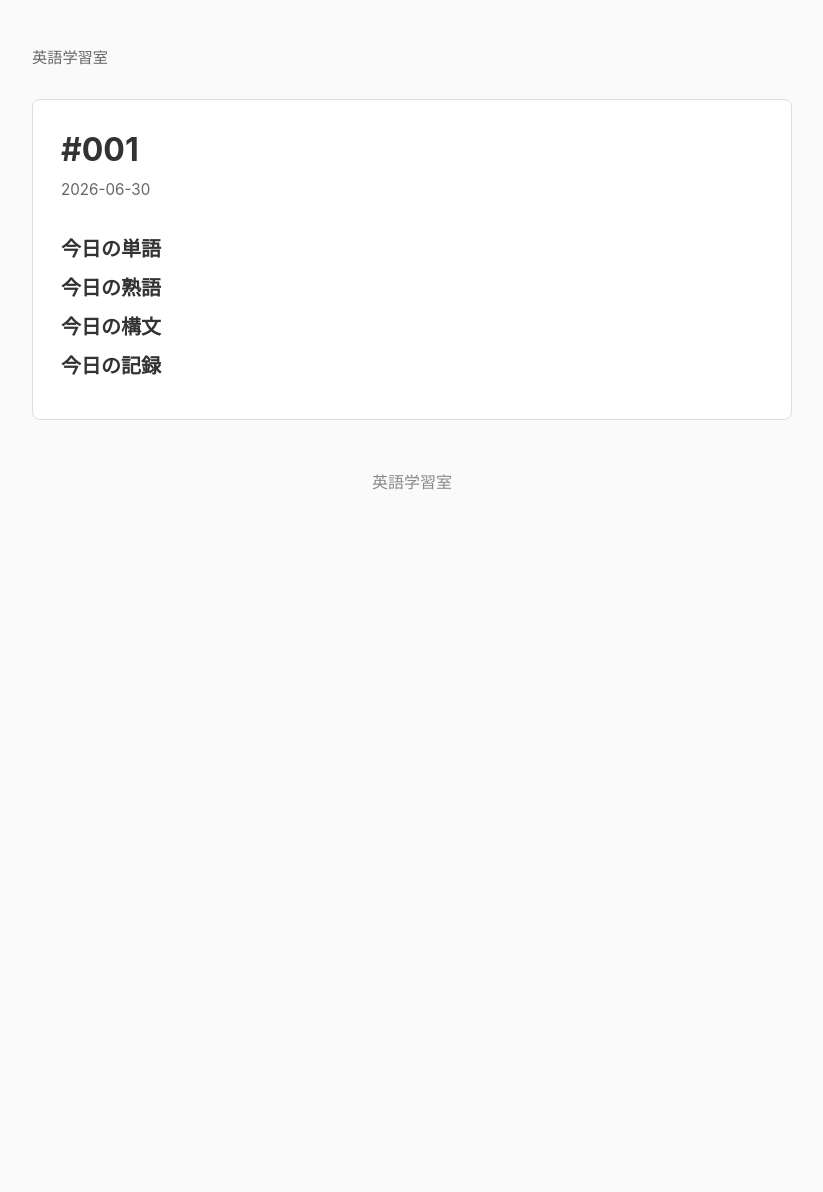
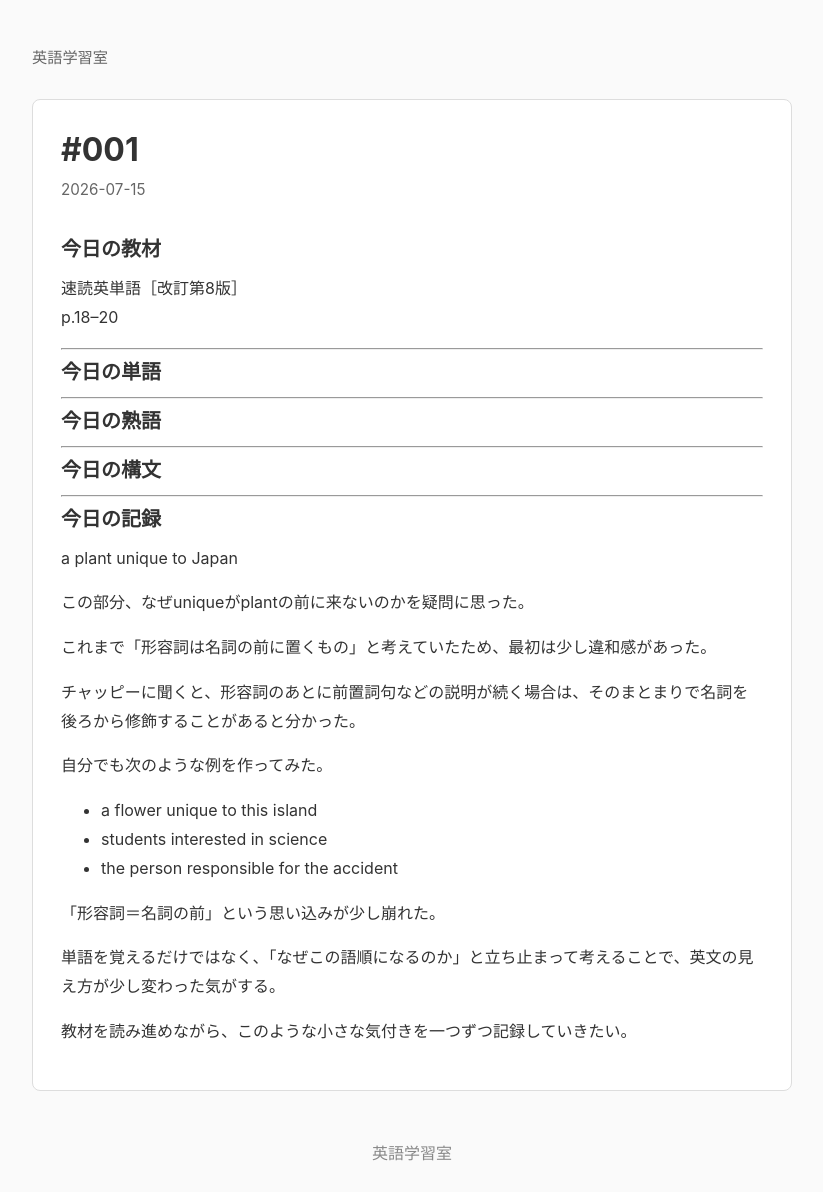
Before and after one commit to sakurak02/english-room, a Jekyll site: the page built from 2026/001.md, in a window 1280 px wide. Shown: the whole page, without its empty margins (228-1051 px from the left). Built offline with Jekyll 4.4.1, drawn with Linux system fonts in a browser that asks for light colours; our own code applies the rules of GitHub Pages for plain Markdown files; before the commit the page ends 900 px from its top, so only the background shows below that.

Commit message:
Update 001.md

```diff
--- a/2026/001.md
+++ b/2026/001.md
@@ -1,15 +1,48 @@
 ---
 layout: record
 number: "#001"
-date: 2026-06-30
+date: 2026-07-15
 year: 2026
 permalink: /2026/001/
 ---
 
+## 今日の教材
+
+速読英単語［改訂第8版］
+p.18–20
+
+---
+
 ## 今日の単語
+
+---
 
 ## 今日の熟語
 
+---
+
 ## 今日の構文
 
+---
+
 ## 今日の記録
+
+a plant unique to Japan
+
+この部分、なぜuniqueがplantの前に来ないのかを疑問に思った。
+
+これまで「形容詞は名詞の前に置くもの」と考えていたため、最初は少し違和感があった。
+
+チャッピーに聞くと、形容詞のあとに前置詞句などの説明が続く場合は、そのまとまりで名詞を後ろから修飾することがあると分かった。
+
+自分でも次のような例を作ってみた。
+
+- a flower unique to this island
+- students interested in science
+- the person responsible for the accident
+
+「形容詞＝名詞の前」という思い込みが少し崩れた。
+
+単語を覚えるだけではなく、「なぜこの語順になるのか」と立ち止まって考えることで、英文の見え方が少し変わった気がする。
+
+教材を読み進めながら、このような小さな気付きを一つずつ記録していきたい。
```
